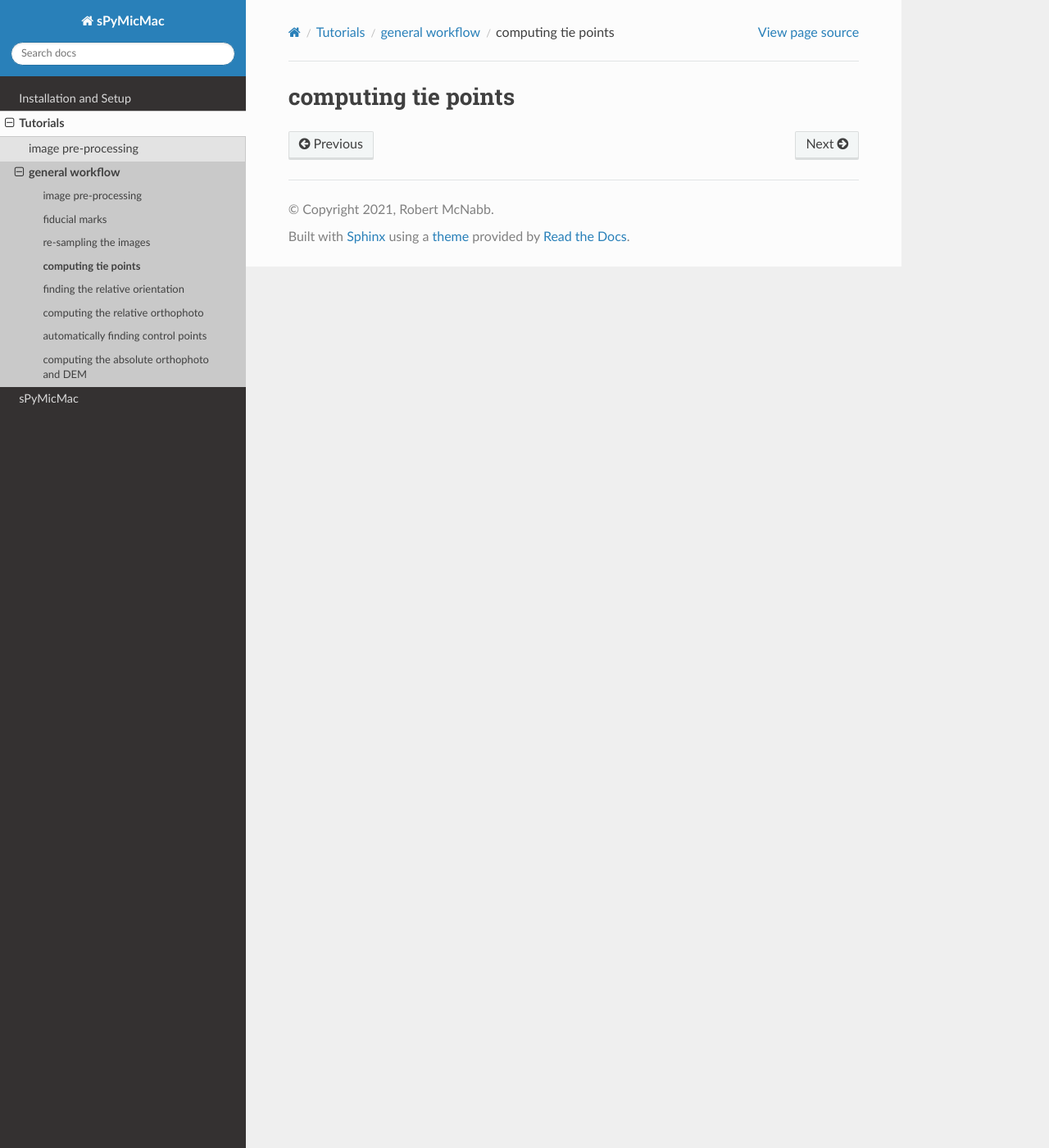
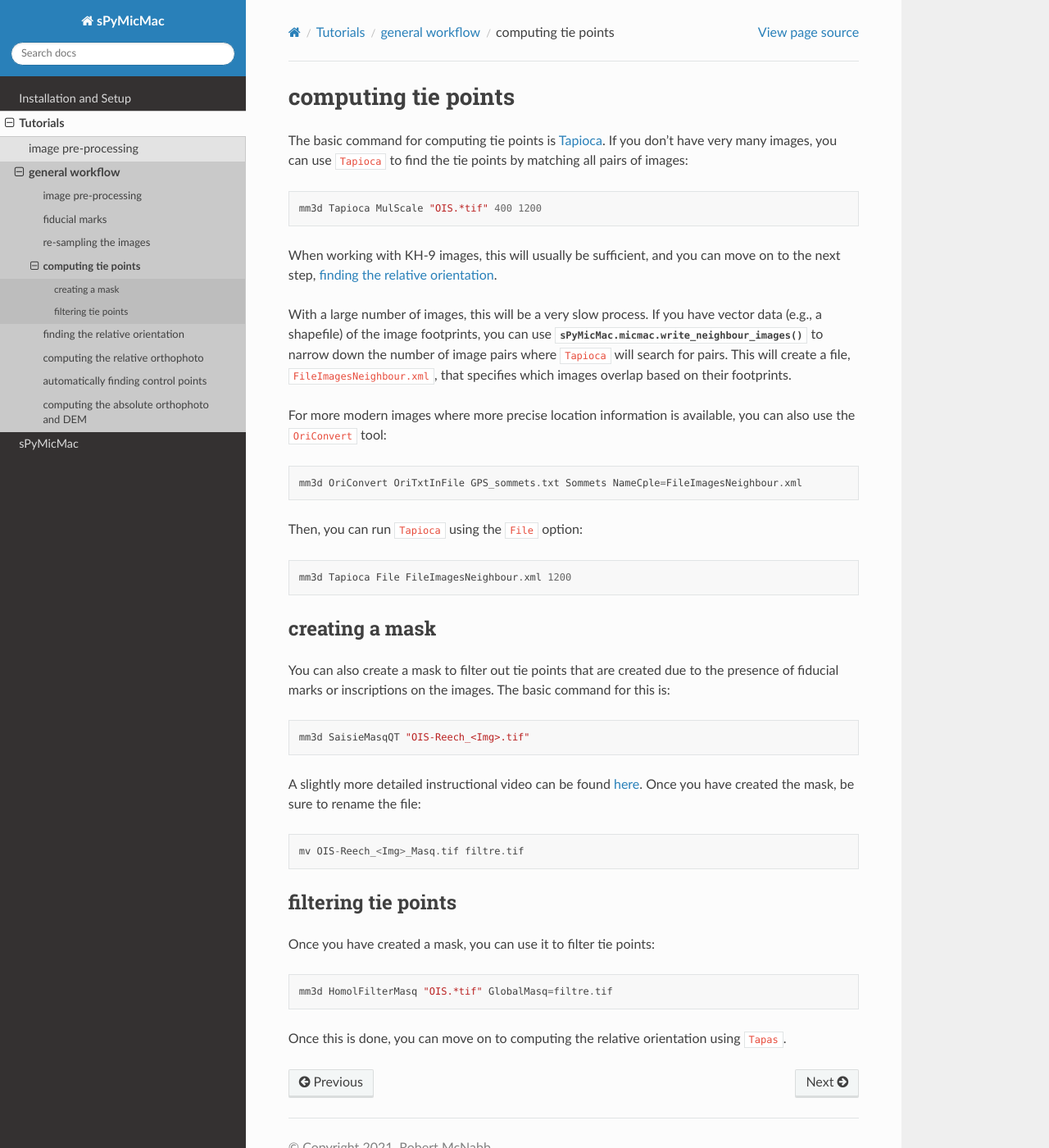
Before and after one commit to iamdonovan/spymicmac, a Sphinx documentation site: the page built from doc/tutorials/micmac_processing/tapioca.rst, in a window 1280 px wide and 1400 px high. Shown: the whole window at 82% size. Built offline with Sphinx 7.4.7 and the Read the Docs theme 2.0.0, drawn with Linux system fonts in a browser that asks for light colours.

Commit message:
add instructions for using tapioca to find tie points.

```diff
--- a/doc/tutorials/micmac_processing/tapioca.rst
+++ b/doc/tutorials/micmac_processing/tapioca.rst
@@ -1,2 +1,48 @@
 computing tie points
 ====================
+
+The basic command for computing tie points is `Tapioca <https://micmac.ensg.eu/index.php/Tapioca>`_. If you don't
+have very many images, you can use ``Tapioca`` to find the tie points by matching all pairs of images:
+::
+
+    mm3d Tapioca MulScale "OIS.*tif" 400 1200
+
+When working with KH-9 images, this will usually be sufficient, and you can move on to the next step, :doc:`tapas`.
+
+With a large number of images, this will be a very slow process. If you have vector data (e.g., a shapefile) of
+the image footprints, you can use :py:meth:`sPyMicMac.micmac.write_neighbour_images` to narrow down the number of
+image pairs where ``Tapioca`` will search for pairs. This will create a file, ``FileImagesNeighbour.xml``, that specifies
+which images overlap based on their footprints.
+
+For more modern images where more precise location information is available, you can also use the ``OriConvert`` tool:
+::
+
+    mm3d OriConvert OriTxtInFile GPS_sommets.txt Sommets NameCple=FileImagesNeighbour.xml
+
+Then, you can run ``Tapioca`` using the ``File`` option:
+::
+
+    mm3d Tapioca File FileImagesNeighbour.xml 1200
+
+creating a mask
+----------------
+You can also create a mask to filter out tie points that are created due to the presence of fiducial marks or
+inscriptions on the images. The basic command for this is:
+::
+
+    mm3d SaisieMasqQT "OIS-Reech_<Img>.tif"
+
+A slightly more detailed instructional video can be found `here <https://youtu.be/xOHEkKiiRnM>`_. Once you have created
+the mask, be sure to rename the file:
+::
+
+    mv OIS-Reech_<Img>_Masq.tif filtre.tif
+
+filtering tie points
+---------------------
+Once you have created a mask, you can use it to filter tie points:
+::
+
+    mm3d HomolFilterMasq "OIS.*tif" GlobalMasq=filtre.tif
+
+Once this is done, you can move on to computing the relative orientation using ``Tapas``.
```
